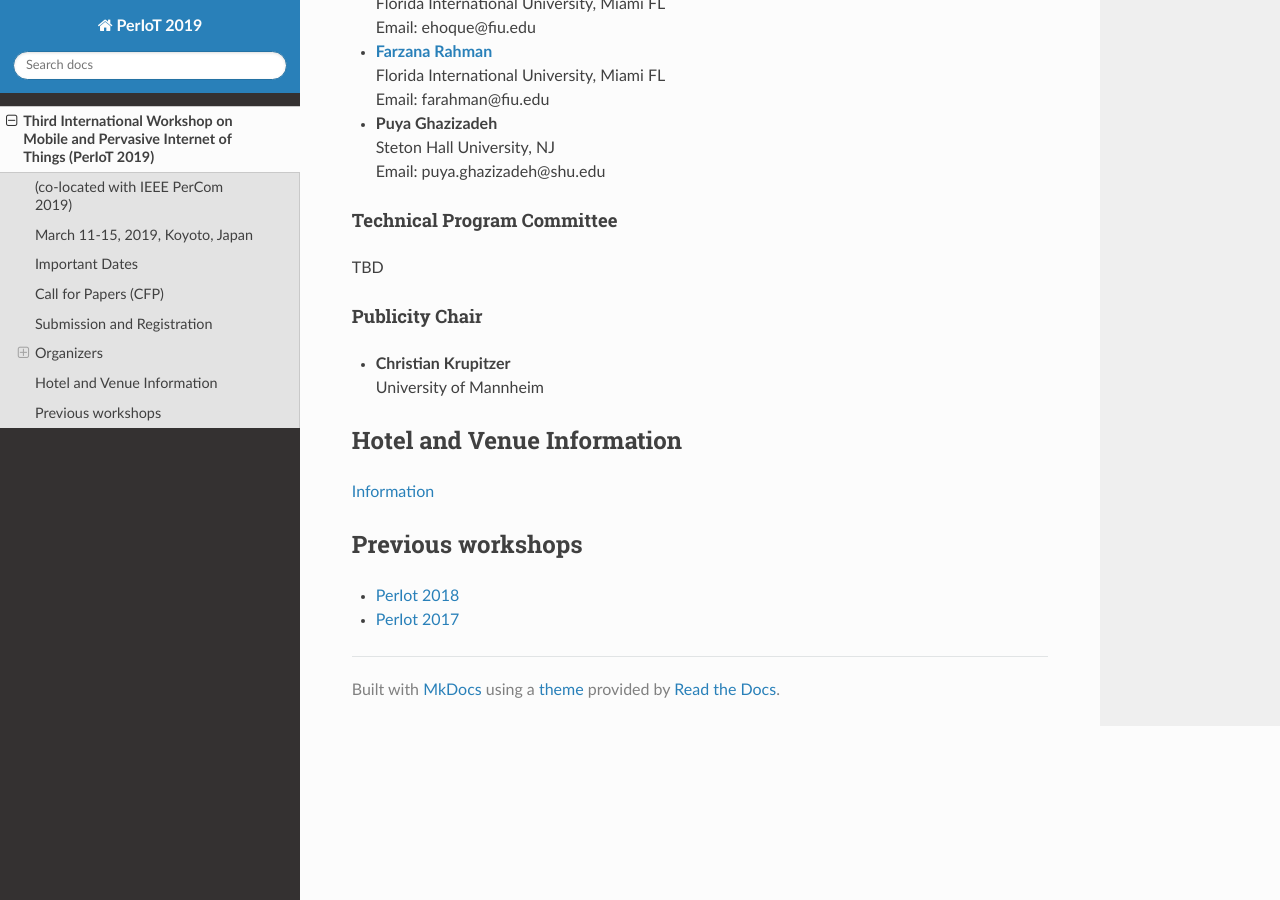
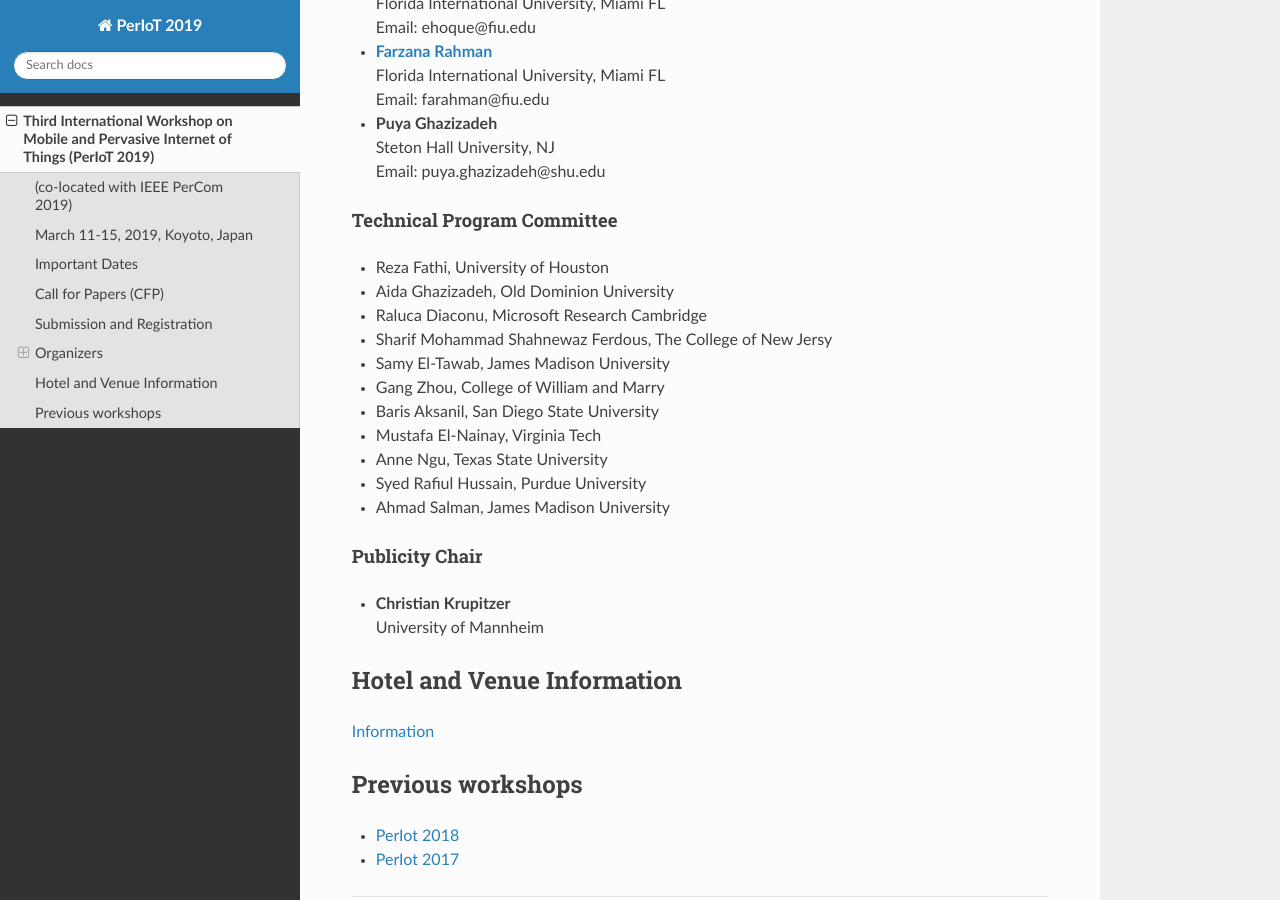
Before and after one commit to periot/2019, an MkDocs documentation site: the page built from website/docs/index.md, in a window 1280 px wide and 900 px high, scrolled down 2437 px. Built offline with MkDocs 1.6.1, drawn with Linux system fonts in a browser that asks for light colours; nearby versions of some CDN libraries.

Commit message:
Updated the TPC

```diff
--- a/website/docs/index.md
+++ b/website/docs/index.md
@@ -67,7 +67,17 @@ Submission link: <http://edas.info/N25225>
 
 #### <a href="dummy"></a> **Technical Program Committee**
 
-TBD
+  - Reza Fathi, University of Houston
+  - Aida Ghazizadeh, Old Dominion University
+  - Raluca Diaconu, Microsoft Research Cambridge
+  - Sharif Mohammad Shahnewaz Ferdous, The College of New Jersy
+  - Samy El-Tawab, James Madison University
+  - Gang Zhou, College of William and Marry
+  - Baris Aksanil, San Diego State University
+  - Mustafa El-Nainay, Virginia Tech
+  - Anne Ngu, Texas State University
+  - Syed Rafiul Hussain, Purdue University
+  - Ahmad Salman, James Madison University
 
 #### <a href="dummy"></a> **Publicity Chair**
 
```
